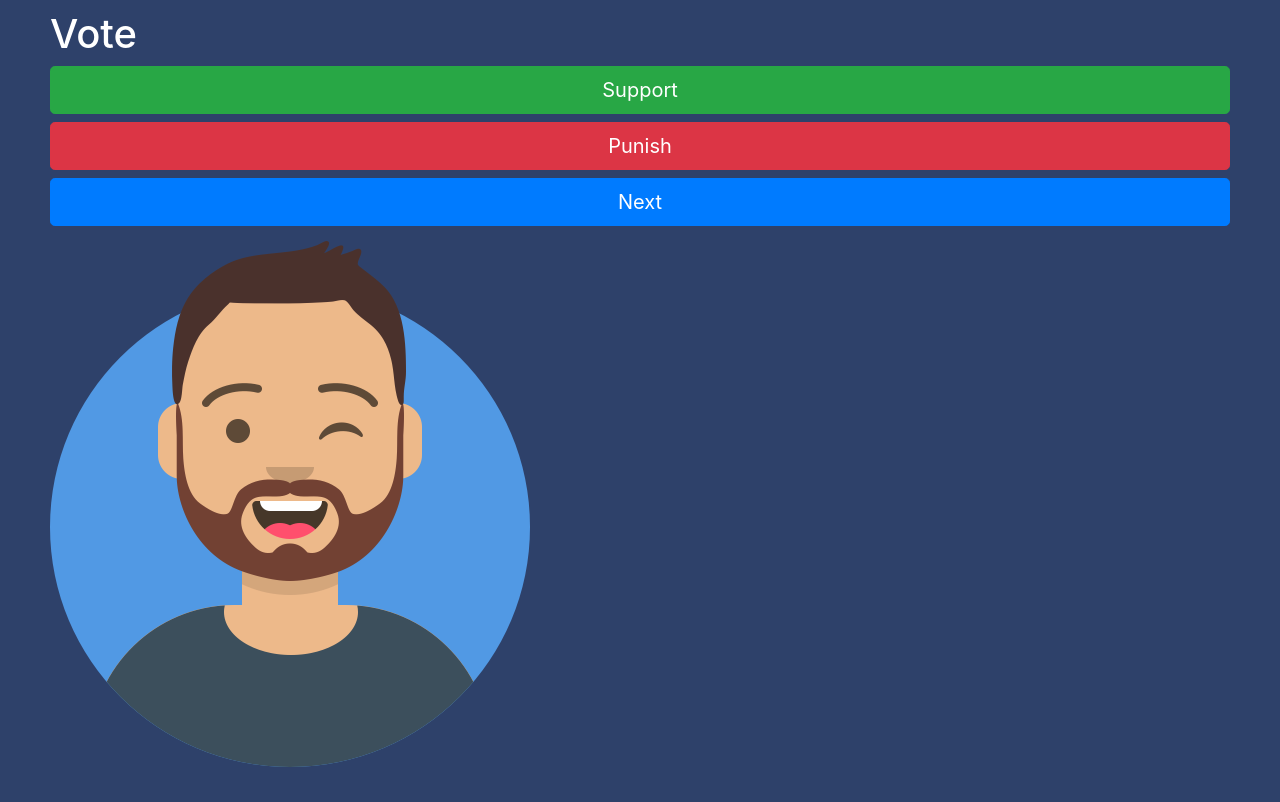
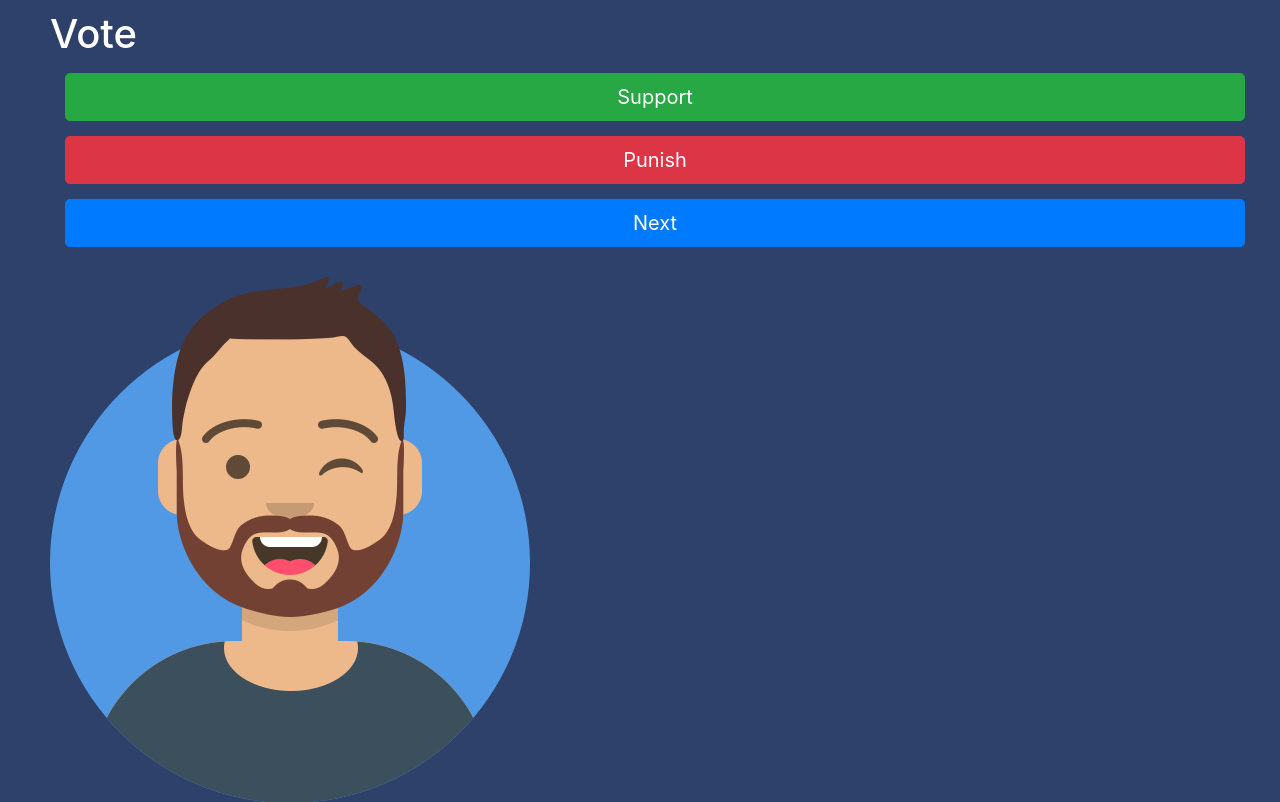
Before and after one commit to MarcoFurrer/cs-tribunal, a Django app: page / in a window 1280 px wide. Shown: the part 71-873 px from the top of the page. Before the commit the page ends 838 px from the top, so only its background shows below. Run offline with Django 3.2, Linux system fonts and the light colour scheme; some libraries are stand-ins or nearby versions.

Commit message:
vote buttons

```diff
--- a/oauth2discord/discordlogin/static/css/vote.css
+++ b/oauth2discord/discordlogin/static/css/vote.css
@@ -13,3 +13,6 @@ div {
   padding-left: 25px;
   padding-bottom: 10px;
 }
+.btn-block {
+  margin: 15px;
+}
```
